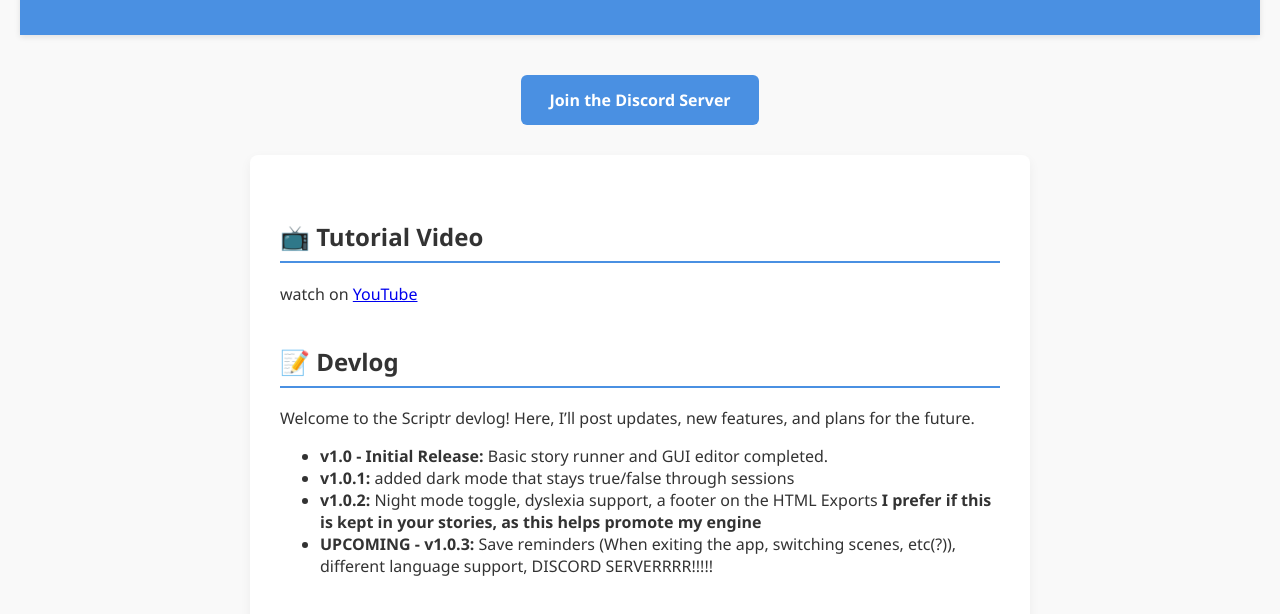
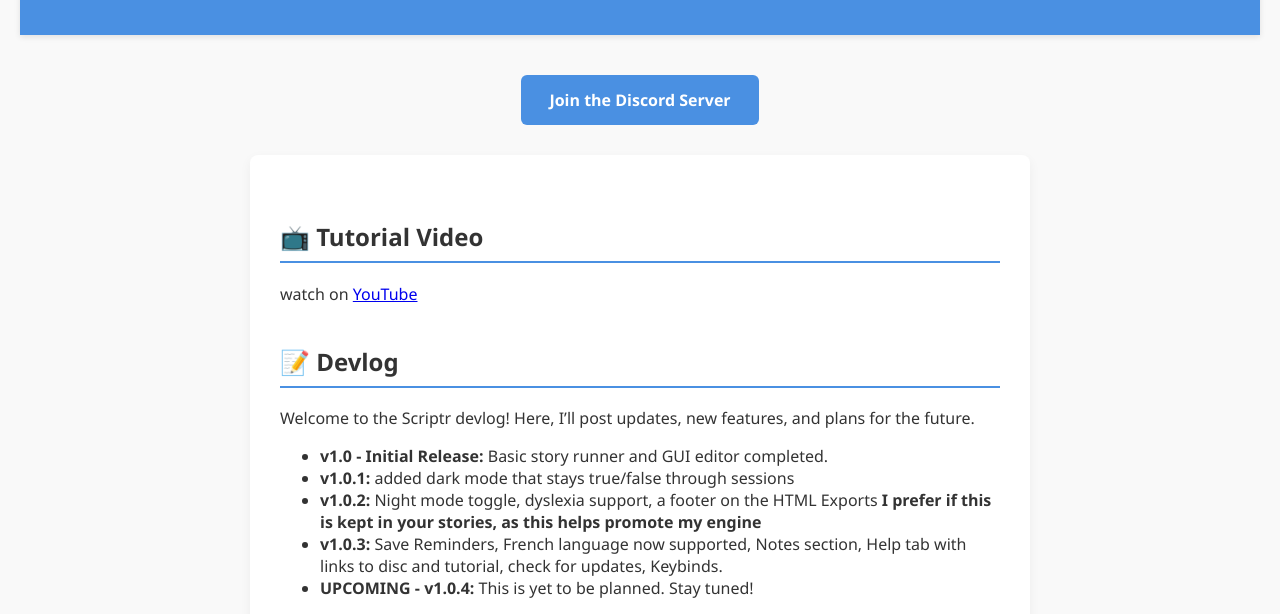
Before and after one commit to ConduitBlog/Scriptr, a plain HTML site: page index.html in a window 1280 px wide. Shown: the part 136-750 px from the top of the page. Drawn offline with Linux system fonts and the light colour scheme.

Commit message:
index.html

```diff
--- a/index.html
+++ b/index.html
@@ -125,7 +125,8 @@
       <li><strong>v1.0 - Initial Release:</strong> Basic story runner and GUI editor completed.</li>
       <li><strong>v1.0.1:</strong> added dark mode that stays true/false through sessions</li>
       <li><strong>v1.0.2:</strong> Night mode toggle, dyslexia support, a footer on the HTML Exports <strong>I prefer if this is kept in your stories, as this helps promote my engine</strong></li>
-      <li><strong>UPCOMING - v1.0.3:</strong> Save reminders (When exiting the app, switching scenes, etc(?)), different language support, DISCORD SERVERRRR!!!!!</li>
+      <li><strong>v1.0.3:</strong> Save Reminders, French language now supported, Notes section, Help tab with links to disc and tutorial, check for updates, Keybinds.</li>
+      <li><strong>UPCOMING - v1.0.4:</strong> This is yet to be planned. Stay tuned!</li>
     </ul>
   </section>
 
```
